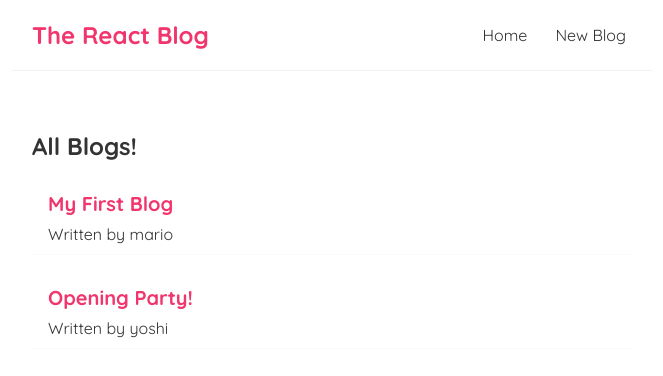
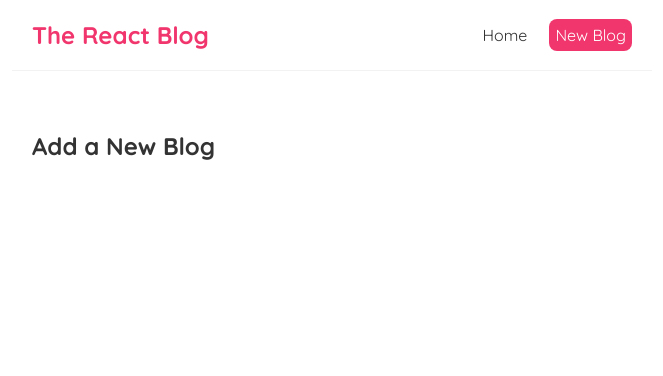
Before and after one commit to nayana-vinod/all-blogs, a React (Create React App) app: page /create in a window 1280 px wide. Shown: the top 376 px of the page, without its empty margins (308-971 px from the left). Built offline with nearby package versions, Linux system fonts and the light colour scheme; data requests are answered from the project's data file.

Commit message:
react router and useEffect cleanup

```diff
--- a/package.json
+++ b/package.json
@@ -8,6 +8,7 @@
     "@testing-library/user-event": "^13.5.0",
     "react": "^18.2.0",
     "react-dom": "^18.2.0",
+    "react-router-dom": "^5.2.0",
     "react-scripts": "5.0.1",
     "web-vitals": "^2.1.4"
   },
--- a/src/App.js
+++ b/src/App.js
@@ -1,18 +1,37 @@
 import './index.css';
 import Navbar from './Navbar';
 import Home from './Home';
+// as Router meaning can use BrowserRouter by the name 'Router' here
+import { BrowserRouter as Router, Route, Switch } from 'react-router-dom';
+import Create from './Create';
 
+// surround the div with Router component so that Router is accessible in the whole app or everything inside Router div
 function App() {
   return (
+      <Router>
          <div className="App">
 
             <Navbar></Navbar>
             {/* or <Navbar/> self closed*/}
             <div className="content">
+              {/*page content should go to div content when we go to different pages */}
+                {/* <Home/> */}
+                {/* Switch makes sure that only one route shows at any one time now */}
+                <Switch>
+                    {/* set up individual routes using the Route component imported from react-router-dom*/}
+                    {/* exact is added because with '/create', in the browser url search, react router will check and finds that it matches with '/' and shows the home page instead. so to exactly match with '/', and only then home page is shown, use the keyword exact*/}
+                    <Route exact path="/">
+                        {/* next the component inside the Route when the user visits this Route */}
                         <Home/>
+                    </Route>
+
+                    <Route path="/create">
+                        <Create/>
+                    </Route>
+                </Switch>
             </div>
-
         </div>
+      </Router>
   );
 }
 
--- /dev/null
+++ b/src/Create.js
@@ -0,0 +1,9 @@
+const Create = () => {
+    return (
+        <div className="create">
+            <h2>Add a New Blog</h2>
+        </div>
+     );
+}
+
+export default Create;
--- a/src/Navbar.js
+++ b/src/Navbar.js
@@ -1,11 +1,19 @@
-//sfc: stateless function component
+import { Link } from 'react-router-dom';
+
 const Navbar = () => {
     return (
       <nav className="navbar">
         <h1>The React Blog</h1>
         <div className="links">
-          <a href="/">Home</a>
-          <a href="/create">New Blog</a>
+          {/* <a href="/">Home</a>
+          <a href="/create">New Blog</a> */}
+          {/* to handle routing on in the browser, and to intercept those requests for new pages. use 'link' */}
+            <Link to="/">Home</Link>
+            <Link to="/create" style={{
+              color: 'white',
+              backgroundColor: '#f1356d',
+              borderRadius: '8px'
+            }}>New Blog</Link>
         </div>
       </nav>
     );
--- a/src/useFetch.js
+++ b/src/useFetch.js
@@ -11,9 +11,14 @@
 
     // runs the function on every render of the component
     useEffect(()=>{
+
+        // associate this with a specific fetch request so as to stop the fetch using abortcontroller
+        const abortCont = new AbortController();
+
         // setTimeout for an extra 1sec lag so that the loading is more visible
         setTimeout(() => {
-        fetch(url)
+            // signal is an optional argument
+        fetch(url, { signal: abortCont.signal })
             .then(response => {
                 if(!response.ok){
                     throw new Error('could not fetch the data for that resource')
@@ -29,11 +34,21 @@
             })
             // catches network error, try after stopping the json server
             .catch(err =>{
-                setIsLoading(false);
-                setError(err.message);
+                if(err.name == 'AbortError'){
+                    console.log('fetch aborted')
+                } else {
+                    setIsLoading(false);
+                    setError(err.message);
+                }
 
             })
         }, 1000);
+
+        return () =>{
+            console.log('cleanup')
+            abortCont.abort();
+            // fetch throws an error and is catching the error, there state is updated, and will still try to update the home component with that state meaning error will still be shown => use if else in catch like above
+        }
     },[url]);
     // url added as dependency so that this is rerendered everytime url is changed, hence data from new url is fetched
 
```
Also changed, not shown: src/Home.js (line endings or trailing spaces), 1 other file (tests, documents, lock files or other folders). Lines whose indentation alone changed are shown as unchanged.
